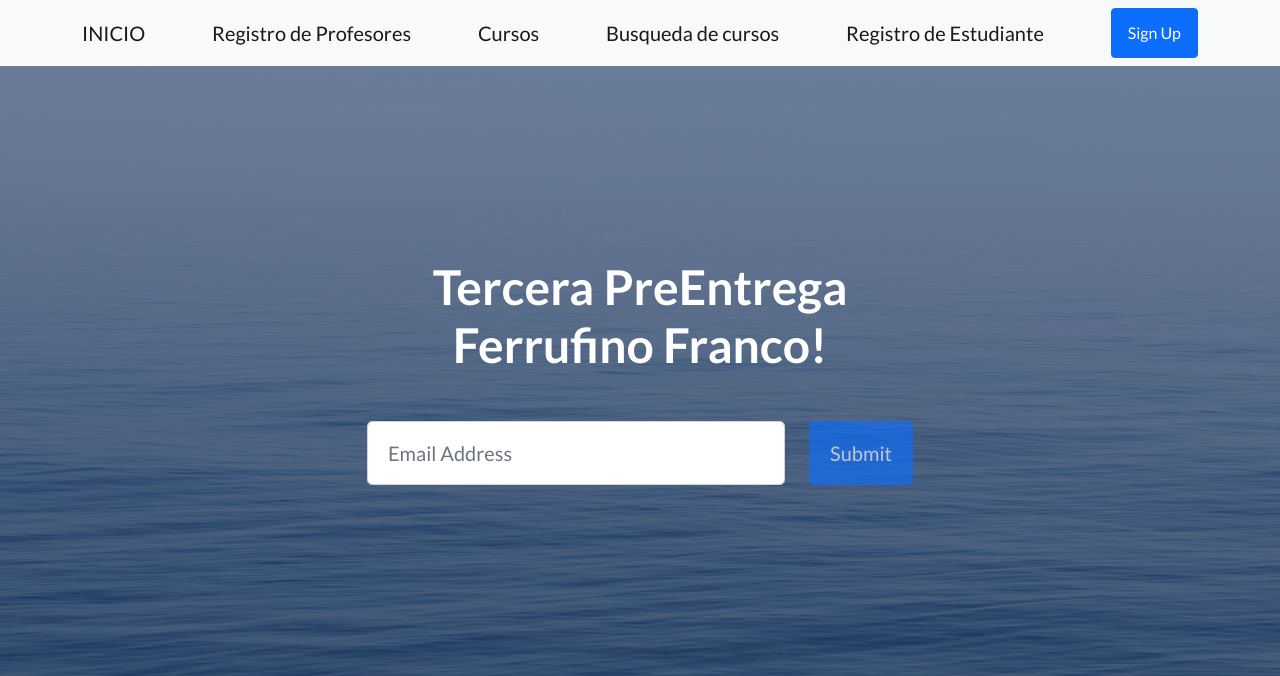
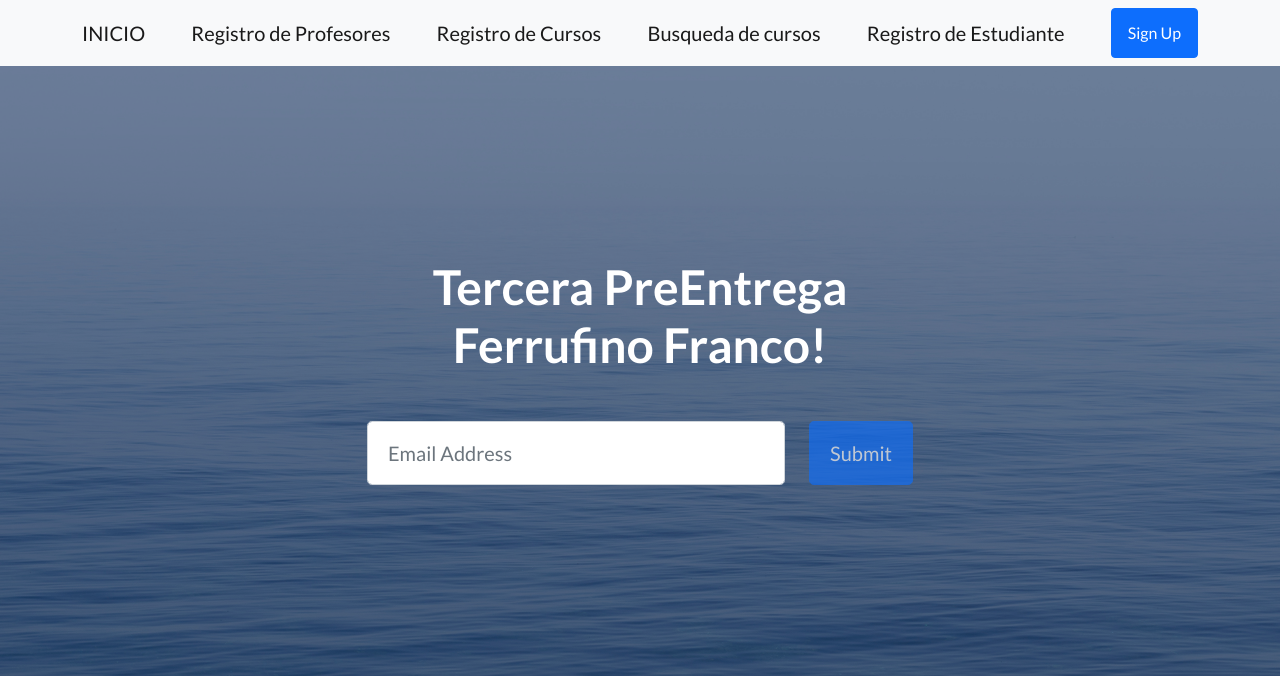
Before and after one commit to ferrufinofranco/TerceraPreEntregaFerrufinoFranco, a Django app: template templates/base/base.html in a window 1280 px wide. Shown: the top 676 px of the page. Run offline with Django 3.2, Linux system fonts and the light colour scheme; the template is opened without the code that fills it, so the values that code supplies are empty; some libraries are stand-ins or nearby versions.

Commit message:
Second Commit

```diff
--- a/AppCoder/views.py
+++ b/AppCoder/views.py
@@ -24,7 +24,7 @@ def registroCursos(request):
         "cursos": all_cursos,
         "formRegistroCursos": CursoForm()
     }
-    return render(request, "AppCoder/cursos.html", context=context)
+    return render(request, "AppCoder/registroCursos.html", context=context)
 
 def busquedaCursos(request):
     mi_formulario = BusquedaCursoForm(request.GET)
--- a/templates/base/base.html
+++ b/templates/base/base.html
@@ -22,7 +22,7 @@
             <div class="container">
                 <a class="navbar-brand" href="{% url 'Home' %}">INICIO</a>
                 <a class="navbar-brand" href="{% url 'AppCoderRegistroProfesores' %}">Registro de Profesores</a>
-                <a class="navbar-brand" href="{% url 'AppCoderCursos' %}">Cursos</a>
+                <a class="navbar-brand" href="{% url 'AppCoderCursos' %}">Registro de Cursos</a>
                 <a class="navbar-brand" href="{% url 'AppCoderBusquedaCursos' %}">Busqueda de cursos</a>
                 <a class="navbar-brand" href="{% url 'AppCoderRegistroEstudiante' %}">Registro de Estudiante</a>
                 <a class="btn btn-primary" href="#signup">Sign Up</a>
```
Also changed, not shown: db.sqlite3 (added), templates/AppCoder/registroCursos.html (renamed from templates/AppCoder/cursos.html), 1 other file.
